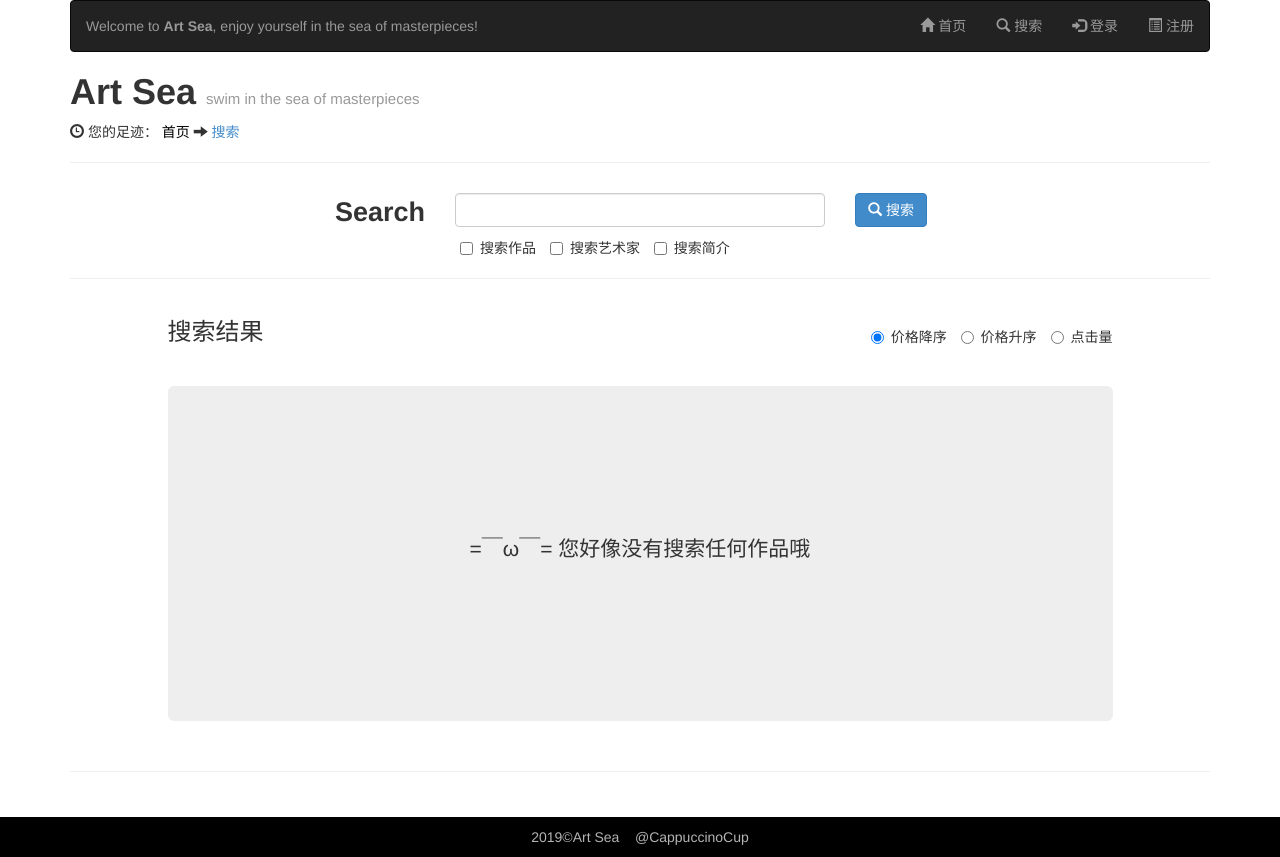
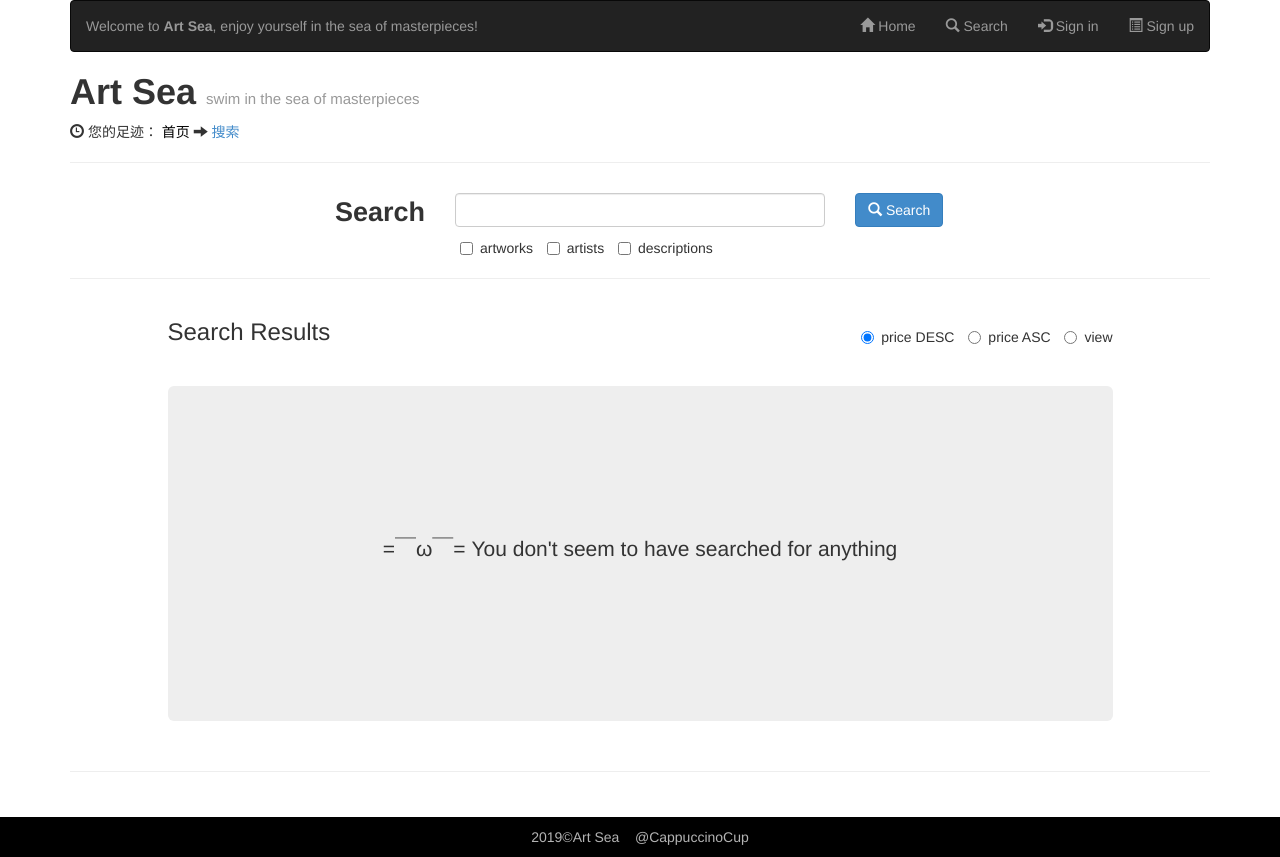
Before and after one commit to CappuccinoCup/Art-Sea--Bootstrap-Version, a PHP site: the page made by Art_Sea/搜索.php in a window 1280 px wide. Run offline with PHP 8.4, Linux system fonts and the light colour scheme.

Commit message:
change to en version

```diff
--- a/Art_Sea/php/functions.php
+++ b/Art_Sea/php/functions.php
@@ -109,12 +109,12 @@ function showSearchResult()
                     $str .= '<h4>' . $searchResult[3 * $j + $i - 4]['title'] . '</h4>';
                     $str .= '<div class="container"><div class="col-md-6"><div class="pull-left">';
                     $str .= '<p>' . $searchResult[3 * $j + $i - 4]['artist'] . '</p>';
-                    $str .= '</div></div><div class="col-md-6"><div class="pull-right"><p class="highLight">点击量：' . $searchResult[3 * $j + $i - 4]['view'] . '</p></div></div></div>';
+                    $str .= '</div></div><div class="col-md-6"><div class="pull-right"><p class="highLight">View：' . $searchResult[3 * $j + $i - 4]['view'] . '</p></div></div></div>';
                     $str .= '<p>' . $searchResultDes[3 * $j + $i - 4] . '...</p>';
-                    $str .= '<div class="container"><div class="col-md-6"><p class="price highLight">价格：$' . $searchResult[3 * $j + $i - 4]['price'] . '</p></div>';
+                    $str .= '<div class="container"><div class="col-md-6"><p class="price highLight">Price：$' . $searchResult[3 * $j + $i - 4]['price'] . '</p></div>';
                     $str .= '<div class="col-md-6"><form action="详情.php" method="GET" target="_blank">';
                     $str .= '<input type="text" class="invisibleInput" name="workID" id="workID" value="' . $searchResult[3 * $j + $i - 4]['artworkID'] . '">';
-                    $str .= '<button class="btn btn-default pull-right" type="submit"><a><span class="glyphicon glyphicon-chevron-right"></span> 查看详情</a></button>';
+                    $str .= '<button class="btn btn-default pull-right" type="submit"><a><span class="glyphicon glyphicon-chevron-right"></span> Details</a></button>';
                     $str .= '</form></div></div></div></div></div>';
                 }
                 $str .= '</div>';
--- a/Art_Sea/php/header_search.php
+++ b/Art_Sea/php/header_search.php
@@ -7,19 +7,19 @@
                 </div>
                 <div class="col-md-7">
                     <ul class="nav navbar-nav pull-right">
-                        <li><a href="首页.php"><span class="glyphicon glyphicon-home"></span> 首页</a></li>
-                        <li><a href="搜索.php"><span class="glyphicon glyphicon-search"></span> 搜索</a></li>
+                        <li><a href="首页.php"><span class="glyphicon glyphicon-home"></span> Home</a></li>
+                        <li><a href="搜索.php"><span class="glyphicon glyphicon-search"></span> Search</a></li>
                         <?php
                         if (!isset($_SESSION['admin']) || $_SESSION['admin'] === FALSE) {
                             ?>
-                            <li><a href="#" data-toggle="modal" data-target="#signIn"><span class="glyphicon glyphicon-log-in"></span> 登录</a></li>
-                            <li><a href="#" data-toggle="modal" data-target="#signUp"><span class="glyphicon glyphicon-list-alt"></span> 注册</a></li>
+                            <li><a href="#" data-toggle="modal" data-target="#signIn"><span class="glyphicon glyphicon-log-in"></span> Sign in</a></li>
+                            <li><a href="#" data-toggle="modal" data-target="#signUp"><span class="glyphicon glyphicon-list-alt"></span> Sign up</a></li>
                         <?php
                     } else {
                         ?>
                             <li><a href="个人中心.php"><span class="glyphicon glyphicon-user"></span> <?php echo $_SESSION['name']; ?></a></li>
-                            <li><a href="购物车.php" data-toggle="popover" data-placement="bottom" title="<?php echo $_SESSION['name']; ?>'sShoppingCart" data-content="商品1名称&lt;br&gt;商品1价格&lt;br&gt;商品2名称&lt;br&gt;商品2价格"><span class="glyphicon glyphicon-shopping-cart"></span> 购物车</a></li>
-                            <li><a href="./php/登出.php"><span class="glyphicon glyphicon-log-out"></span> 登出</a></li>
+                            <li><a href="购物车.php" data-toggle="popover" data-placement="bottom" title="<?php echo $_SESSION['name']; ?>'sShoppingCart" data-content="商品1名称&lt;br&gt;商品1价格&lt;br&gt;商品2名称&lt;br&gt;商品2价格"><span class="glyphicon glyphicon-shopping-cart"></span> Shopping Cart</a></li>
+                            <li><a href="./php/登出.php"><span class="glyphicon glyphicon-log-out"></span> Sign out</a></li>
                         <?php
                     } ?>
                     </ul>
--- a/Art_Sea/搜索.php
+++ b/Art_Sea/搜索.php
@@ -1,10 +1,10 @@
 <!DOCTYPE html>
-<html lang="zh-CN">
+<html lang="en">
 
 <head>
     <meta charset="utf-8">
     <meta name="viewport" content="width=device-width, initial-scale=1.0">
-    <title>搜索</title>
+    <title>Search</title>
     <!-- Bootstrap核心css文件 -->
     <link href="bootstrap-3.0.0/dist/css/bootstrap.css" rel="stylesheet">
     <!-- 其它css样式 -->
@@ -37,7 +37,7 @@
                         <div class="col-md-1 col-md-offset-3"><label for="searchWorks" class="control-label pull-right">Search</label></div>
                         <div class="col-md-4"><input type="text" class="form-control" id="search" name="search"<?php if(isset($_GET['search'])){echo ' value="'.$_GET['search'].'"';} ?>>
                         </div>
-                        <div class="col-md-1"><button type="submit" class="btn btn-primary"><span class="glyphicon glyphicon-search"></span> 搜索</button></div>
+                        <div class="col-md-1"><button type="submit" class="btn btn-primary"><span class="glyphicon glyphicon-search"></span> Search</button></div>
                     </div>
                 </div>
                 <div class="row">
@@ -45,13 +45,13 @@
                         <div class="col-md-10">
                             <div class="form-group">
                                 <label class="checkbox-inline">
-                                    <input type="checkbox" name="searchBy[]" value="title"> 搜索作品
+                                    <input type="checkbox" name="searchBy[]" value="title"> artworks
                                 </label>
                                 <label class="checkbox-inline">
-                                    <input type="checkbox" name="searchBy[]" value="artist"> 搜索艺术家
+                                    <input type="checkbox" name="searchBy[]" value="artist"> artists
                                 </label>
                                 <label class="checkbox-inline">
-                                    <input type="checkbox" name="searchBy[]" value="description"> 搜索简介
+                                    <input type="checkbox" name="searchBy[]" value="description"> descriptions
                                 </label>
                             </div>
                         </div>
@@ -66,18 +66,18 @@
         <div class="container">
             <div class="row">
                 <div class="col-md-2 col-md-offset-1">
-                    <h3>搜索结果</h3>
+                    <h3>Search Results</h3>
                 </div>
                 <div class="col-md-8">
                     <div id="rank" class="pull-right">
                         <label class="radio-inline">
-                            <input type="radio" name="rankBy" id="rankBy1" value="priceDown" checked> 价格降序
+                            <input type="radio" name="rankBy" id="rankBy1" value="priceDown" checked> price DESC
                         </label>
                         <label class="radio-inline">
-                            <input type="radio" name="rankBy" id="rankBy2" value="priceUp"> 价格升序
+                            <input type="radio" name="rankBy" id="rankBy2" value="priceUp"> price ASC
                         </label>
                         <label class="radio-inline">
-                            <input type="radio" name="rankBy" id="rankBy3" value="hot"> 点击量
+                            <input type="radio" name="rankBy" id="rankBy3" value="hot"> view
                         </label>
                     </div>
                 </div>
@@ -90,7 +90,7 @@
                         ?>
                         <div class="jumbotron">
                             <div class="container">
-                                <p class="text-center">=￣ω￣= 您好像没有搜索任何作品哦</p>
+                                <p class="text-center">=￣ω￣= You don't seem to have searched for anything</p>
                             </div>
                         </div>
                     <?php
--- a/Art_Sea/首页.php
+++ b/Art_Sea/首页.php
@@ -1,5 +1,5 @@
 <!DOCTYPE html>
-<html lang="zh-CN">
+<html lang="en">
 
 <head>
     <meta charset="utf-8">
@@ -63,8 +63,8 @@
                     <?php
                     if (!isset($_SESSION['admin']) || $_SESSION['admin'] === FALSE) {
                         ?>
-                        <a href="#" data-toggle="modal" data-target="#signIn">Sign In</a>
-                        <a href="#" data-toggle="modal" data-target="#signUp">Sign Up</a>
+                        <a href="#" data-toggle="modal" data-target="#signIn">Sign in</a>
+                        <a href="#" data-toggle="modal" data-target="#signUp">Sign up</a>
                     <?php
                 } else {
                     ?>
```
Also changed, not shown: Art_Sea/php/header.php (+4 -4 lines), Art_Sea/php/header_details.php (+6 -6 lines), Art_Sea/个人中心.php (+5 -5 lines), Art_Sea/详情.php (+10 -10 lines), Art_Sea/购物车.php (+4 -4 lines).
